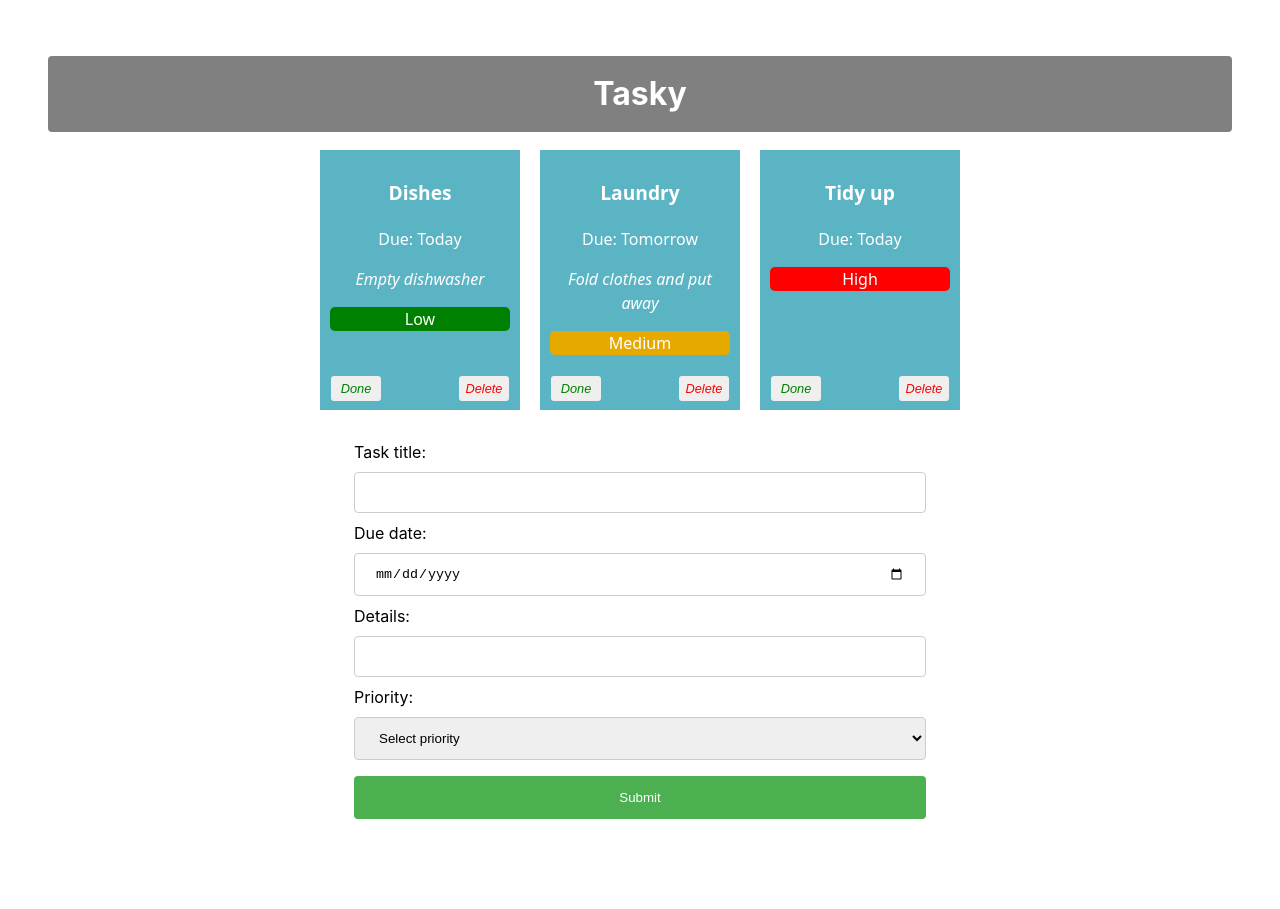
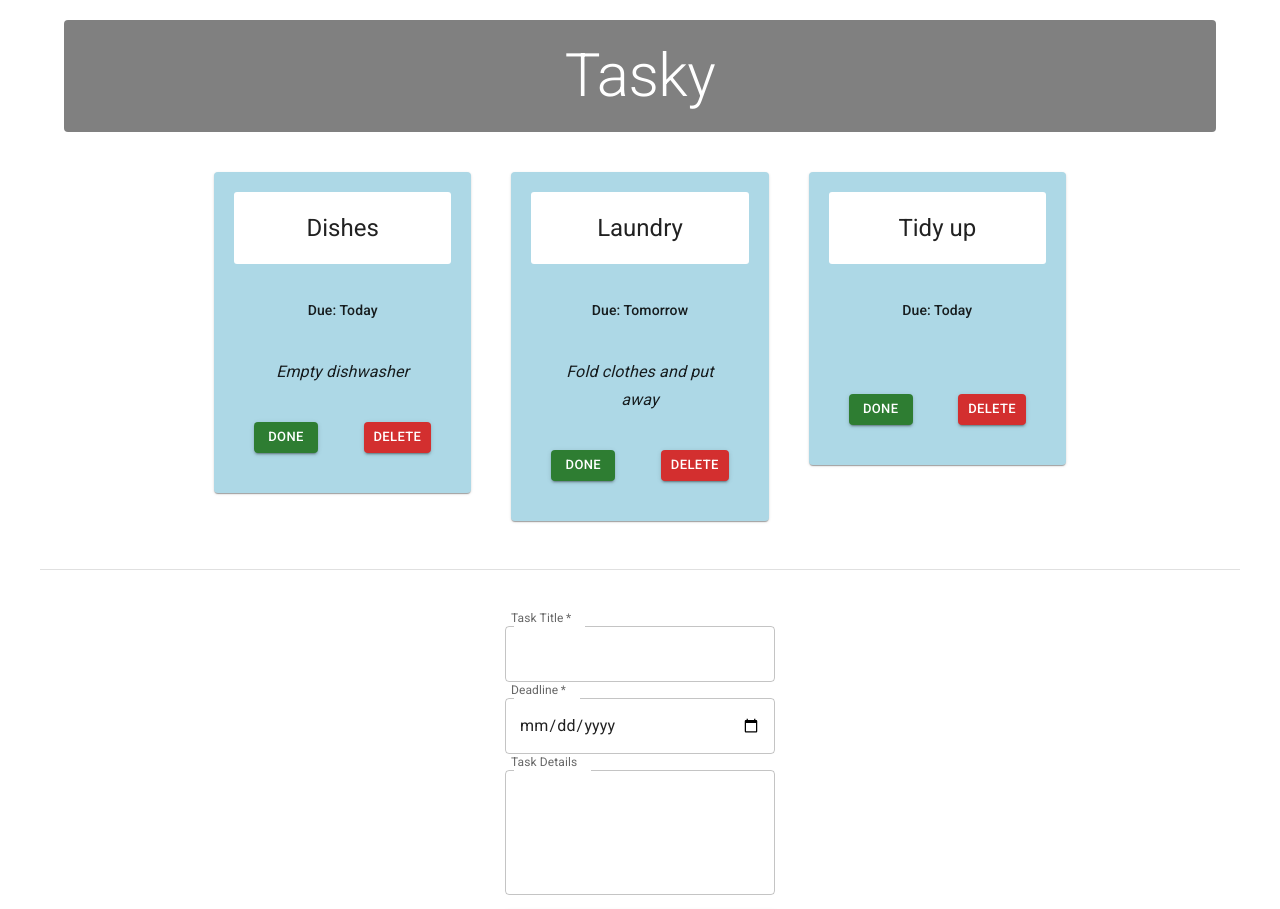
Before and after one commit to gmullan/react-basics-labs, a React (Vite) app in the folder tasky/: page / in a window 1280 px wide. Shown: the top 909 px of the page. Built offline with nearby package versions, Linux system fonts and the light colour scheme.

Commit message:
Tasky Lab 3 done

```diff
--- a/tasky/index.html
+++ b/tasky/index.html
@@ -5,6 +5,13 @@
     <link rel="icon" type="image/svg+xml" href="/favicon.svg" />
     <meta name="viewport" content="width=device-width, initial-scale=1.0" />
     <title>tasky</title>
+    <link rel="preconnect" href="https://fonts.googleapis.com" />
+<link rel="preconnect" href="https://fonts.gstatic.com" crossorigin />
+<link
+  rel="stylesheet"
+  href="https://fonts.googleapis.com/css2?family=Roboto:wght@300;400;500;700&display=swap"
+/>
+
   </head>
   <body>
     <div id="root"></div>
--- a/tasky/package.json
+++ b/tasky/package.json
@@ -10,6 +10,10 @@
     "preview": "vite preview"
   },
   "dependencies": {
+    "@emotion/react": "^11.14.0",
+    "@emotion/styled": "^11.14.1",
+    "@mui/icons-material": "^9.5.0",
+    "@mui/material": "^9.5.0",
     "react": "^19.2.8",
     "react-dom": "^19.2.8",
     "uuid": "^14.0.2"
--- a/tasky/src/App.css
+++ b/tasky/src/App.css
@@ -4,7 +4,7 @@
   font-weight: 400;
 }
 
-h1 {
+/*h1 {
   text-align: center;
   background-color: grey;
   color: white;
@@ -12,17 +12,17 @@
   margin: 8px 0;
   border: none;
   border-radius: 4px;
-}
+} */
 
-div {
+/*div {
   padding: 20px;
 }
 
 .container{
   text-align: center;
-}
+}*/
 
-.card {
+/*.card {
   display: inline-block;
   vertical-align: top;
   font-family: system-ui;
@@ -68,9 +68,9 @@
   bottom: 5px;
   right: 5px;
   color: red;
-}
+}*/
 
-input[type=text], input[type=date], select {
+/*input[type=text], input[type=date], select {
   width: 100%;
   padding: 12px 20px;
   margin: 8px 0;
@@ -99,7 +99,7 @@
   text-align: left;
   width: 50%;
   margin: auto;
-}
+}*/
 
 .priority {
   color: white;
--- a/tasky/src/App.jsx
+++ b/tasky/src/App.jsx
@@ -3,6 +3,11 @@
 import React, { useState } from 'react';
 import AddTaskForm from './components/Form';
 import { v4 as uuidv4 } from 'uuid';
+import Typography from '@mui/material/Typography';
+import Container from '@mui/material/Container';
+import Grid from '@mui/material/Grid';
+
+
 
 function App() {
     const [ taskState, setTaskState ] = useState({
@@ -69,21 +74,72 @@
 
     return (
     <div className="container">
-      <h1>Tasky</h1>
+
+      {/* App Header */}
+<Container component="main">
+  <Typography
+    component="h1"
+    variant="h2"
+    align="center"
+    gutterBottom
+    sx={{
+      backgroundColor: 'gray',
+      textAlign: 'center',
+      color: 'white',
+      padding: '20px',
+      margin: '20px 0 40px 0',
+      borderRadius: '4px'
+    }}
+  >
+    Tasky
+  </Typography>
+</Container>
+{/* End App Header */}
+
+  {/* Task Card Grid */}
+<Container maxWidth="md" component="main">
+    <Grid
+      container
+      spacing={5}
+      sx={{
+        justifyContent: "center"
+      }}
+    >
     {taskState.tasks.map((task, index) => (
       <Task
         title={task.title}
         description={task.description}
         deadline={task.deadline}
-      priority={task.priority}
+        done={task.done}
         key={task.id}
-      done={task.done}
         markDone={() => doneHandler(index)}
-      deleteTask = {() => deleteHandler(index)}
-
+        deleteTask={() => deleteHandler(index)}
       />
     ))}
-      <AddTaskForm submit={formSubmitHandler} change={formChangeHandler} />
+  </Grid>
+</Container>
+{/* End Task Card Grid */}
+
+    {/* Footer - Add Task Form */}
+<Container
+  component="footer"
+  sx={{
+    borderTop: (theme) => `1px solid ${theme.palette.divider}`,
+    my: 6,
+    py: 6,
+  }}
+>
+  <Grid container sx={{
+    justifyContent: "center"
+  }}>
+    <AddTaskForm
+      submit={formSubmitHandler}
+      change={formChangeHandler}
+    />
+  </Grid>
+</Container>
+{/* End Footer */}
+
     </div>
   );
     console.log(formState);
--- a/tasky/src/components/Form.jsx
+++ b/tasky/src/components/Form.jsx
@@ -1,36 +1,70 @@
+import Box from '@mui/material/Box';
+import TextField from '@mui/material/TextField';
+import Button from '@mui/material/Button';
+
+
 const AddTaskForm = (props) => {
 
   return (
-    <div>
-      <form onSubmit={props.submit}>
-            <label>
-        Task title:
-        <input type="text" name="title" required onChange={(event) => props.change(event)} />
-    </label>
-    <br />
-    <label>
-        Due date:
-        <input type="date" name="deadline" required onChange={(event) => props.change(event)} />
-    </label>
-    <br />
-    <label>
-        Details:
-        <input type="text" name="description" onChange={(event) => props.change(event)} />
-    </label>
-      <label>
-  Priority:
-  <select
-    name="priority" onChange={(event) => props.change(event)} required>
-    <option value="">Select priority</option>
-    <option value="Low">Low</option>
-    <option value="Medium">Medium</option>
-    <option value="High">High</option>
-  </select>
-</label>
-<br />
-        <input type="submit" value="Submit" />
-        </form>
-    </div>
+    <Box
+  component="form"
+  sx={{
+    '& .MuiOutlinedInput-root': { m: 1, width: '30ch' },
+  }}
+  onSubmit={props.submit}
+>
+  <div>
+  <TextField
+    required
+    id="outlined-required"
+    name="title"
+    label="Task Title"
+    slotProps={{ inputLabel: { shrink: true } }}
+    onChange={(event) => props.change(event)}
+  />
+</div>
+
+<div>
+  <TextField
+    required
+    name="deadline"
+    label="Deadline"
+    slotProps={{ inputLabel: { shrink: true } }}
+    type="date"
+    onChange={(event) => props.change(event)}
+  />
+</div>
+
+<div>
+  <TextField
+    name="description"
+    id="outlined-multiline-static"
+    label="Task Details"
+    slotProps={{ inputLabel: { shrink: true } }}
+    multiline
+    rows={4}
+    onChange={(event) => props.change(event)}
+  />
+</div>
+
+<div>
+  <Button
+    type="submit"
+    variant="contained"
+    color="primary"
+    sx={{
+      m: 1,
+      p: 1,
+      width: '95%'
+    }}
+  >
+    Add Task
+  </Button>
+</div>
+
+
+</Box>
+
   )
 };
 
--- a/tasky/src/components/Task.jsx
+++ b/tasky/src/components/Task.jsx
@@ -1,13 +1,95 @@
+import Box from '@mui/material/Box';
+import Button from '@mui/material/Button';
+import Card from '@mui/material/Card';
+import CardActions from '@mui/material/CardActions';
+import CardContent from '@mui/material/CardContent';
+import CardHeader from '@mui/material/CardHeader';
+import Grid from '@mui/material/Grid';
+import Typography from '@mui/material/Typography';
+
+
 const Task = (props) => {
 
      return (
-          <div className="card" style={{backgroundColor: props.done ? 'lightgrey' : '#5bb4c4'}}>
-            <p className="title">{props.title}</p>
-            <p>Due: {props.deadline}</p>
-            <p className="description">{props.description}</p>
-            <p className="priority" style={{ backgroundColor: props.priority === "Low" ? "green" : props.priority === "Medium" ? "#e6a900" : "red"}} > {props.priority} </p>            <button onClick={props.markDone} className='doneButton'>Done</button>
-            <button className='deleteButton' onClick={props.deleteTask}>Delete</button>
-        </div>
+     <Grid
+  key={props.id}
+  size={{ xs: 12, md: 4 }}
+>
+  <Card
+    sx={{
+      backgroundColor: props.done ? 'lightgrey' : 'lightblue',
+      padding: '20px'
+    }}
+  >
+    <CardHeader
+      title={props.title}
+      sx={{
+        backgroundColor: 'white',
+        borderRadius: '3px',
+        padding: '20px',
+        textAlign: 'center'
+      }}
+    />
+
+    <CardContent>
+      <Box
+        sx={{
+          display: 'flex',
+          justifyContent: 'center',
+          alignItems: 'baseline',
+          mb: 2,
+          padding: '20px'
+        }}
+      >
+        <Typography
+          component="p"
+          variant="subtitle2"
+          color="text.primary"
+        >
+          Due: {props.deadline}
+        </Typography>
+      </Box>
+
+      <Typography
+        component="p"
+        variant="subtitle1"
+        align="center"
+        sx={{ fontStyle: 'italic' }}
+      >
+        {props.description}
+      </Typography>
+    </CardContent>
+
+    <CardActions
+      sx={{
+        justifyContent: 'space-between',
+        padding: '20px'
+      }}
+    >
+      <Button
+        variant="contained"
+        size="small"
+        color="success"
+        onClick={props.markDone}
+      >
+        Done
+      </Button>
+
+      <Button
+        variant="contained"
+        size="small"
+        color="error"
+        onClick={props.deleteTask}
+      >
+        Delete
+      </Button>
+    </CardActions>
+  </Card>
+</Grid>
+
+
+
+
     )
 }
 
```
Also changed, not shown: 1 other file (tests, documents, lock files or other folders). Lines whose indentation alone changed are shown as unchanged.
